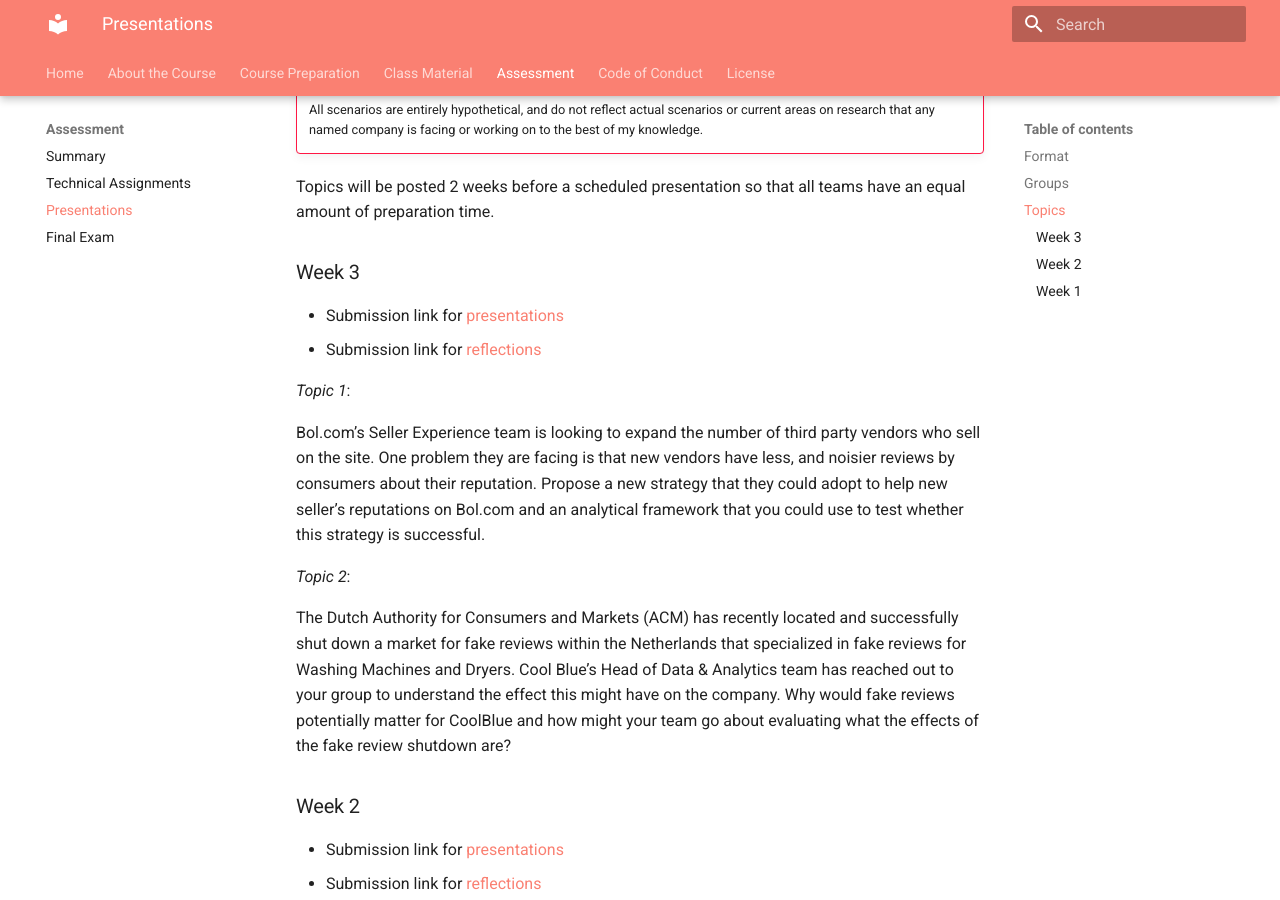
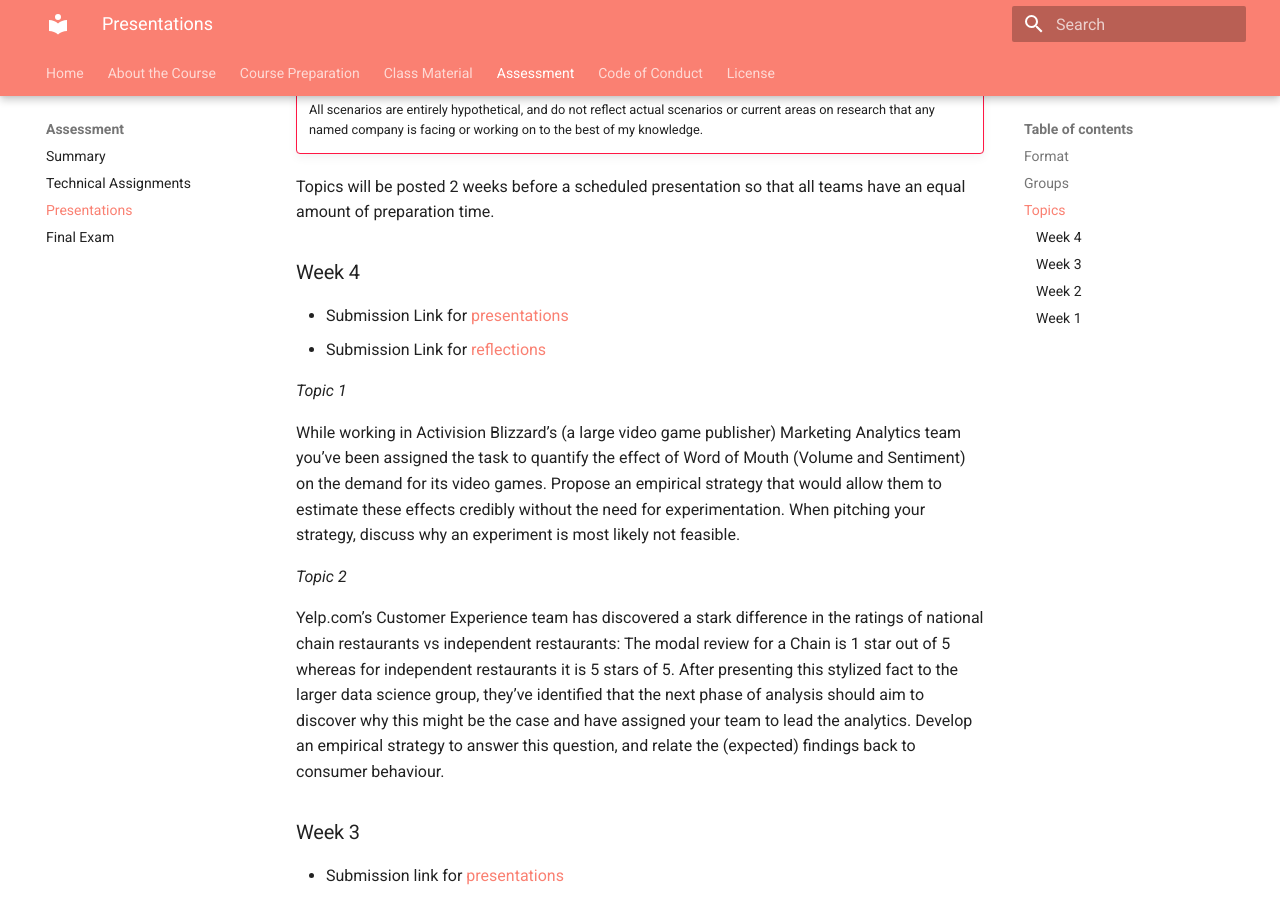
Before and after one commit to tisem-digital-marketing/2022-smwa, an MkDocs documentation site: the page built from docs/assessment/presentations.md, in a window 1280 px wide and 900 px high, scrolled down 1145 px. Built offline with MkDocs 1.6.1 and Material for MkDocs 9.7.7, drawn with Linux system fonts in a browser that asks for light colours.

Commit message:
presentation topics for week 4

```diff
--- a/docs/assessment/presentations.md
+++ b/docs/assessment/presentations.md
@@ -41,6 +41,19 @@
     All scenarios are entirely hypothetical, and do not reflect actual scenarios or current areas on research that any named company is facing or working on to the best of my knowledge.
 
 Topics will be posted 2 weeks before a scheduled presentation so that all teams have an equal amount of preparation time.
+
+### Week 4
+
+* Submission Link for [presentations](https://classroom.github.com/a/D2njvcF_)
+* Submission Link for [reflections](https://classroom.github.com/a/YKjLbalB)
+
+*Topic 1*
+
+While working in Activision Blizzard’s (a large video game publisher) Marketing Analytics team you’ve been assigned the task to quantify the effect of Word of Mouth (Volume and Sentiment) on the demand for its video games. Propose an empirical strategy that would allow them to estimate these effects credibly without the need for experimentation. When pitching your strategy, discuss why an experiment is most likely not feasible.
+
+*Topic 2*
+
+Yelp.com’s Customer Experience team has discovered a stark difference in the ratings of national chain restaurants vs independent restaurants: The modal review for a Chain is 1 star out of 5 whereas for independent restaurants it is 5 stars of 5. After presenting this stylized fact to the larger data science group, they’ve identified that the next phase of analysis should aim to discover why this might be the case and have assigned your team to lead the analytics. Develop an empirical strategy to answer this question, and relate the (expected) findings back to consumer behaviour.
 
 ### Week 3
 
```
Also changed, not shown: docs/index.md (+1 -1 lines).
